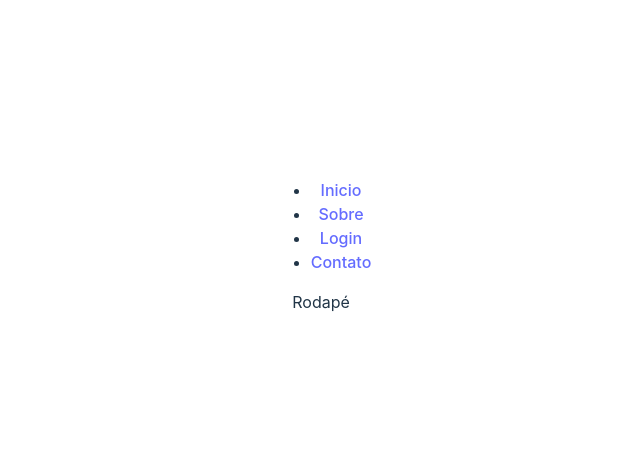
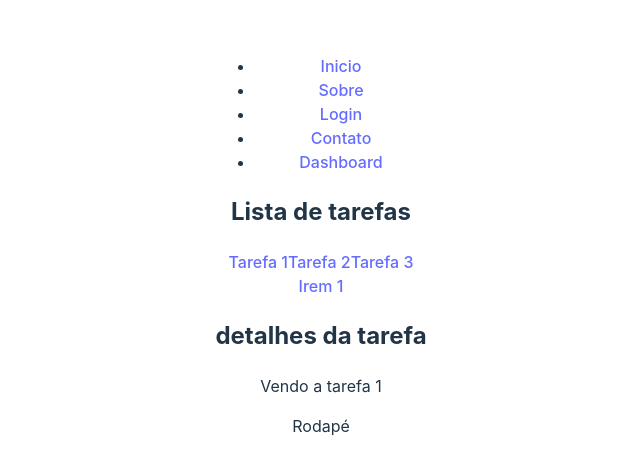
Before and after one commit to fnascimentosilva/React, a React (Vite) app in the folder 5_react_router/: page /tasks/1 in a window 1280 px wide. Shown: the part 154-628 px from the top of the page, without its empty margins (319-959 px from the left). Built offline with nearby package versions, Linux system fonts and the light colour scheme.

Commit message:
add exemplos de rotas aninhadas e rotas dinamicas

```diff
--- a/5_react_router/src/App.jsx
+++ b/5_react_router/src/App.jsx
@@ -4,6 +4,10 @@ import Home from './assets/components/Home'
 import About from './assets/components/About'
 import Contact from './assets/components/Contact'
 import Login from './assets/components/Login'
+import Dashboard from './assets/components/Dashboard'
+import Profile from './assets/components/Profile'
+import Settings from './assets/components/Settings'
+import TaskDetails from './assets/components/TaskDetails'
 
 function App() {
 
@@ -23,7 +27,24 @@ function App() {
             {/* Pode ser utilizado link ou navlink */}
             <NavLink className={({ isActive }) => (isActive ? "active-link" : "")} to="/contact">Contato</NavLink>
           </li>
+
+          <li>
+            <Link to={'/dashboard'}>Dashboard</Link >
+          </li>
         </ul>
+
+        {/*5 - Rotas dinamicas */}
+        <div>
+          <h2>Lista de tarefas</h2>
+          <Link to={'/tasks/1'}>Tarefa 1</Link>
+          <Link to={'/tasks/2'}>Tarefa 2</Link>
+          <Link to={'/tasks/3'}>Tarefa 3</Link>
+        </div>
+
+        {/* 404 página nao encontrada */}
+        <div>
+          <Link to={'/itens/1'}>Irem 1</Link>
+        </div>
       </nav>
       <Routes>
         <Route path="/" element={<Home />} />
@@ -33,6 +54,15 @@ function App() {
         {/*3 - Usenavigate  */}
 
         <Route path='/login' element={<Login />}></Route>
+
+        {/*4 -  Rotas aninhadas */}
+        <Route path='/dashboard'element = {<Dashboard/>}>
+        <Route path='profile' element = {<Profile/>}/>
+        <Route path='settings' element = {<Settings/>}/>
+        </Route>
+
+        {/*5 - Rotas dinamicas */}
+        <Route path='/tasks/:taskId' element={<TaskDetails/>}/>
       </Routes>
 
       <p>Rodapé</p>
--- /dev/null
+++ b/5_react_router/src/assets/components/Dashboard.jsx
@@ -0,0 +1,20 @@
+import { Link, Outlet } from "react-router-dom"
+
+
+function Dashboard() {
+  return (
+    <div>
+        <h2>Dashboard</h2>
+        <ul>
+            <li><Link to={'profile'}>Perfil</Link></li>
+            <li><Link to={'settings'}>Configuracoes</Link></li>
+        </ul>
+
+        <div>
+            <Outlet/>
+        </div>
+    </div>
+  )
+}
+
+export default Dashboard
--- /dev/null
+++ b/5_react_router/src/assets/components/Profile.jsx
@@ -0,0 +1,9 @@
+
+
+function Profile() {
+  return (
+    <div>Perfil do usuário</div>
+  )
+}
+
+export default Profile
--- /dev/null
+++ b/5_react_router/src/assets/components/Settings.jsx
@@ -0,0 +1,9 @@
+import React from 'react'
+
+function Settings() {
+  return (
+    <div>Configuracoes do usuario</div>
+  )
+}
+
+export default Settings
--- /dev/null
+++ b/5_react_router/src/assets/components/TaskDetails.jsx
@@ -0,0 +1,15 @@
+import { useParams } from "react-router-dom"
+
+function TaskDetails() {
+
+    const {taskId} = useParams();
+
+  return (
+    <div>
+    <h2>detalhes da tarefa</h2>
+    <p>Vendo a tarefa {taskId}</p>
+    </div>
+  )
+}
+
+export default TaskDetails
```
